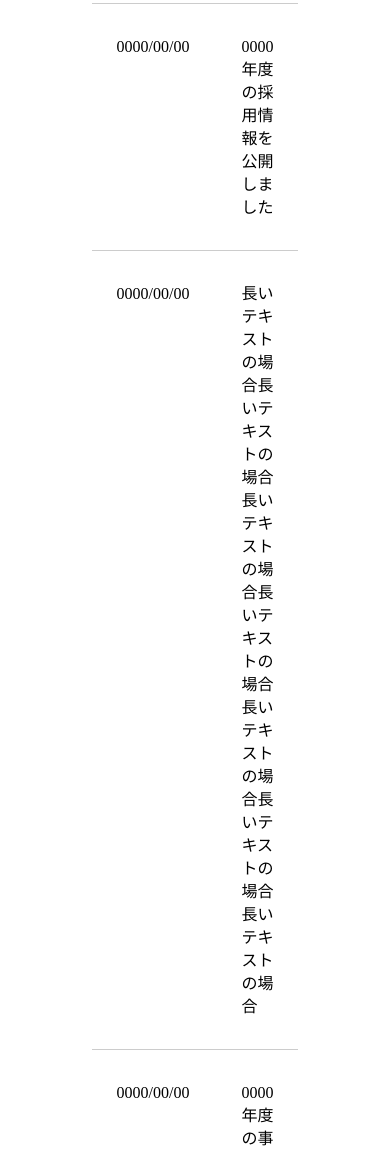
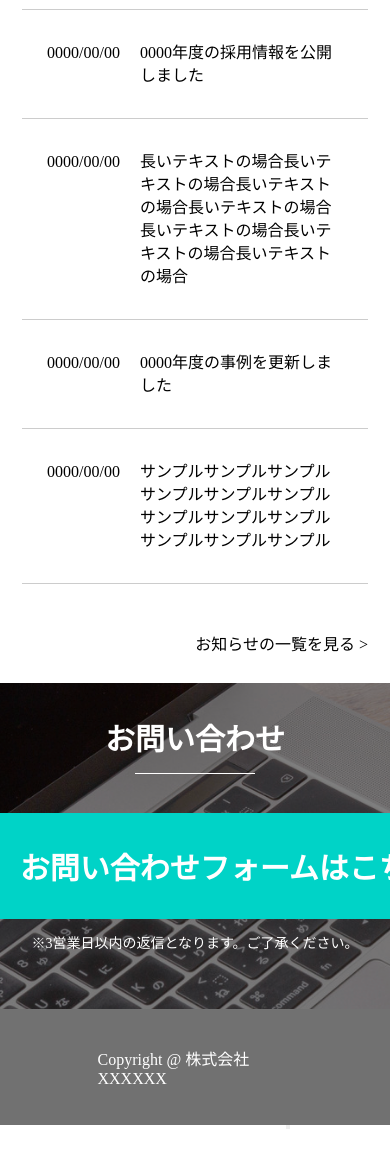
Before and after one commit to kts22/de_internship_HTTP_CSS_kokabu, a website: page index.html in a window 390 px wide. Shown: the part 850-2000 px from the top of the page. After the commit the page ends 1979 px from the top, so only its background shows below. Drawn offline with Linux system fonts and the light colour scheme.

Commit message:
feature: ページトップにいくボタンの修正とレスポンシブデザイン追加（途中）

```diff
--- a/index.html
+++ b/index.html
@@ -2,6 +2,7 @@
 <html>
   <head>
     <meta charset="utf-8" />
+    <meta name="viewport" content="width=device-width, initial-scale=1.0">
     <title>de_internship_site</title>
     <link rel="stylesheet" href="styles.css" />
   </head>
@@ -88,13 +89,13 @@
         <div class="ft-copyright">
           <p class="copyright-name">Copyright @ 株式会社XXXXXX</p>
         </div>
-        <div class="page-top-btn">
-          <button id="up-btn">
-            <img class="page-top" src="image/to_top_btn.svg" />
-          </button>
-        </div>
       </div>
     </footer>
+    <div class="page-top-btn">
+      <button id="up-btn">
+        <img class="page-top" src="image/to_top_btn.svg" />
+      </button>
+    </div>
   <script src="script.js"></script>
   </body>
 </html>
--- a/styles.css
+++ b/styles.css
@@ -10,9 +10,6 @@
   justify-content: space-between;
   margin: 0 100px;
   align-items: center;
-}
-
-.hd-left {
 }
 
 .hd-right {
@@ -108,7 +105,7 @@
 .news-date {
   margin: 0;
   font-size: 16px;
-  padding: 0 52px 0 0;
+  padding-right: 52px;
   line-height: 23px;
 }
 
@@ -120,7 +117,7 @@
 }
 
 .middle-wrapper__ft {
-  height: 100px;
+  height: 103px;
   margin: 0 132px;
   display: flex;
   align-items: center;
@@ -255,4 +252,38 @@
   position: fixed;
   bottom: 29px;
   z-index: 10;
+  cursor: pointer;
 }
+
+@media screen and (max-width: 980px) {
+
+  .header {
+    margin: 0 22px;
+  }
+
+  .hd-right {
+    display: none;
+  }
+
+  .middle-wrapper__title {
+    margin-top: 34px;
+  }
+
+  .news-list {
+    margin: 22px;
+  }
+
+  .news-date {
+    padding-right: 20px;
+  }
+
+  .middle-wrapper__ft {
+    height: 77px;
+    margin: 0 22px;
+  }
+
+  .title-inquiry {
+    margin-top: 35px;
+  }
+
+}
```
